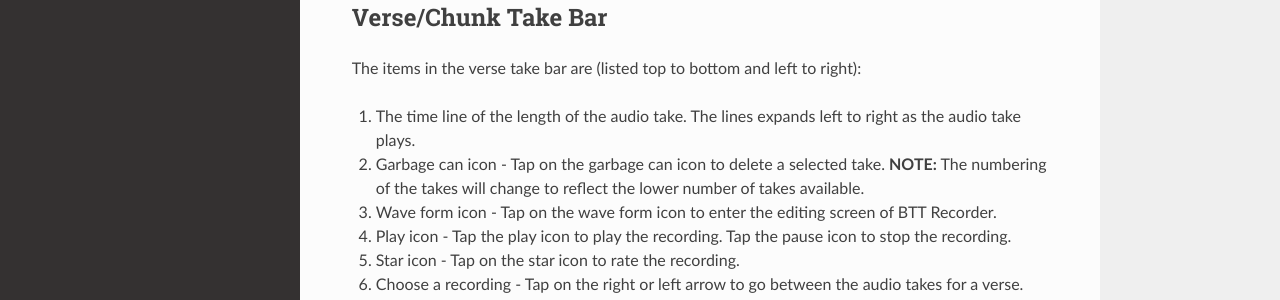
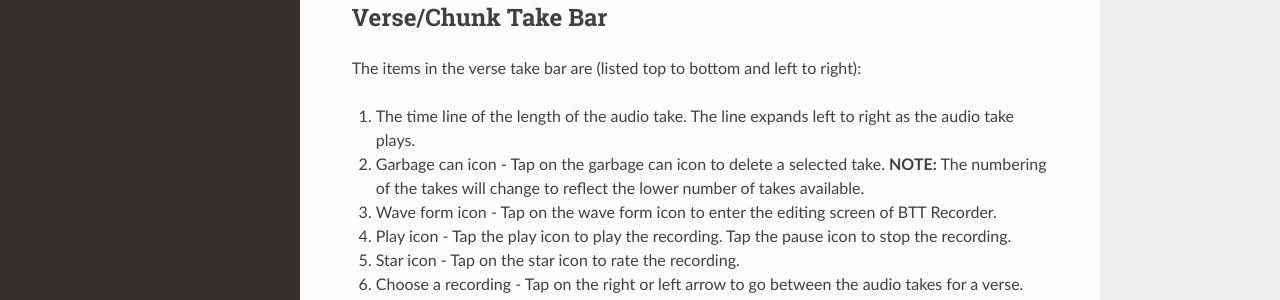
Before and after one commit to pgamer78/btt-recorder-docs, a Sphinx documentation site: the page built from docs/editing1.rst, in a window 1280 px wide and 1357 px high. Shown: the part 527-827 px from the top of the window. Built offline with Sphinx 7.4.7 and the Read the Docs theme 2.0.0, drawn with Linux system fonts in a browser that asks for light colours; pages that are not in the unit, such as notebooks, are missing from menus.

Commit message:
Update editing1.rst

```diff
--- a/docs/editing1.rst
+++ b/docs/editing1.rst
@@ -17,7 +17,7 @@ Verse/Chunk Take Bar
 *****
 The items in the verse take bar are (listed top to bottom and left to right):
 
-1. The time line of the length of the audio take. The lines expands left to right as the audio take plays.
+1. The time line of the length of the audio take. The line expands left to right as the audio take plays.
 2. Garbage can icon - Tap on the garbage can icon to delete a selected take. **NOTE:** The numbering of the takes will change to reflect the lower number of takes available.
 3. Wave form icon - Tap on the wave form icon to enter the editing screen of BTT Recorder.
 4. Play icon - Tap the play icon to play the recording. Tap the pause icon to stop the recording.
```
